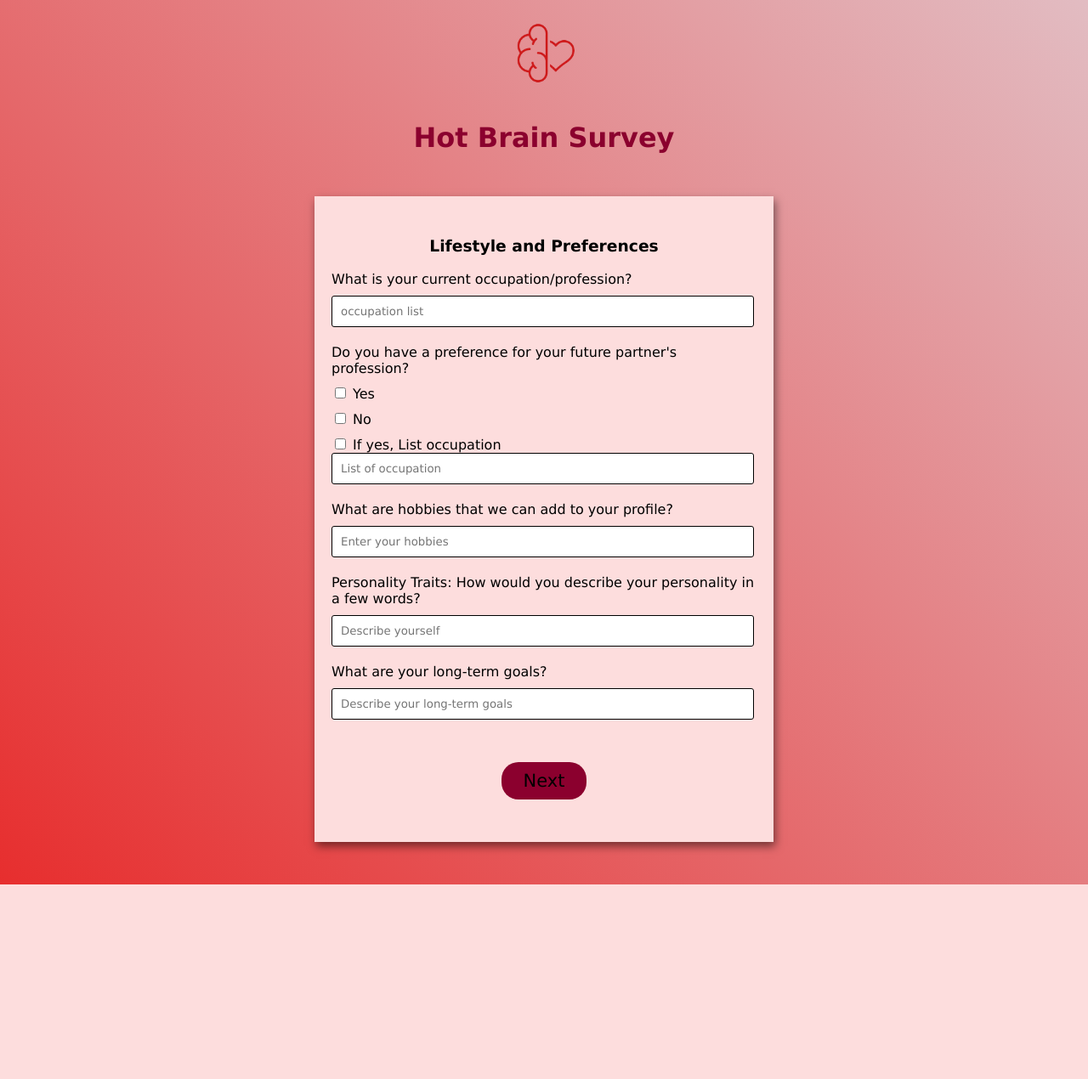
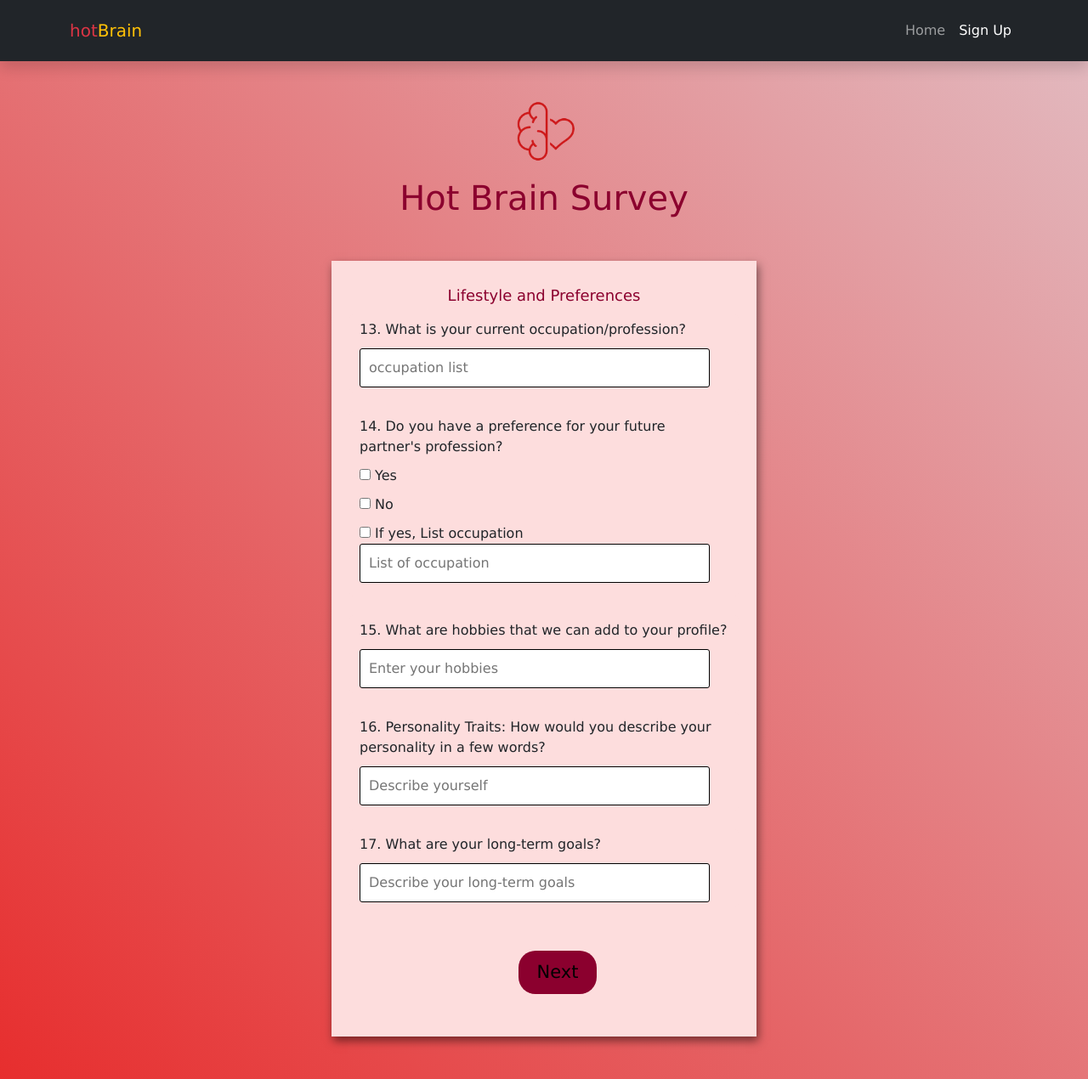
Before and after one commit to efelicidario/hot_Brain, a Python web app: template templates/survey3.html in a window 1280 px wide. Shown: the whole page at 85% size. Before the commit the page ends 1041 px from the top, so only its background shows below. Run offline with Jinja, Linux system fonts and the light colour scheme; the template is opened without the code that fills it, so the values that code supplies are empty.

Commit message:
added nav bar and fixed styles on all survey pages

```diff
--- a/static/survey.css
+++ b/static/survey.css
@@ -13,11 +13,17 @@ form {
     box-shadow: 2px 5px 10px rgba(0, 0, 0, 0.5);
 }
 
+.survey-container{
+    margin-top: 100px;
+}
+
 /* Styling form-control Class */
 .form-control {
     text-align: left;
     margin-bottom: 20px;
     margin-top: 10px;
+    background-color:  #fddddd;
+    border-color:  #fddddd;;
 }
 
 /* Styling form-control Label */
@@ -73,12 +79,6 @@ button and Checkbox */
     background-color: #8b002e;
 }
 
-
-
-
-
-
-
 .submit-button {
     background-color: #242424;
     border: 1px solid #777;
@@ -93,18 +93,15 @@ button and Checkbox */
     padding: 10px 20px; /* Added padding for a wider button */
     cursor: pointer;
     border-radius: 20px; /* Rounded corners for the button */
-
-
-
 }
 
 a{
     color: white;
 }
 
-
 h4 {
     color: #8b002e;
+    font-size:large;
 }
 h1{
     color: #8b002e;
--- a/templates/index.html
+++ b/templates/index.html
@@ -63,11 +63,6 @@
 
             <div class="collapse navbar-collapse" id="navmenu">
                 <ul class="navbar-nav ms-auto">
-                    <!--
-                        <li class="nav-item">
-                            <a href="#learn" class="nav-link">Videos</a>
-                        </li>
-                        -->
                     <li class="nav-item">
                         <a href="{{ url_for('connect') }}" class="nav-link">Connect</a>
                     </li>
@@ -78,7 +73,6 @@
             </div>
         </div>
     </nav>
-
 
     <div class="desktop">
         <div class="div">
--- a/templates/signup.html
+++ b/templates/signup.html
@@ -152,6 +152,7 @@
                 <p>Phone Number:</p>
                 {{ form.phone_number() }}
                 <span></span>
+            </div>
 
                 <div class="txt_field">
                     <p>Username:</p>
--- a/templates/survey3.html
+++ b/templates/survey3.html
@@ -10,12 +10,37 @@
         Build a Survey Form using HTML and CSS
     </title>
     <link rel="icon" href="/static/pics/logo-small.png">
+    <link href="https://cdn.jsdelivr.net/npm/bootstrap@5.3.2/dist/css/bootstrap.min.css" rel="stylesheet"
+    integrity="sha384-T3c6CoIi6uLrA9TneNEoa7RxnatzjcDSCmG1MXxSR1GAsXEV/Dwwykc2MPK8M2HN" crossorigin="anonymous">
     <link rel="stylesheet" href="/static/survey.css" />
 </head>
 
 
 <body>
 
+<nav class="navbar navbar-expand-lg bg-dark navbar-dark py-3 shadow fixed-top">
+    <div class="container">
+        <a href="{{ url_for('index') }}" class="navbar-brand text-danger">hot<span class="text-warning">Brain</span></a>
+
+        <button class="navbar-toggler" type="button" data-bs-toggle="collapse" data-bs-target="#navmenu">
+            <span class="navbar-toggler-icon"></span>
+        </button>
+
+        <div class="collapse navbar-collapse" id="navmenu">
+            <ul class="navbar-nav ms-auto">
+                <li class="nav-item">
+                    <a href="{{ url_for('index') }}" class="nav-link">Home</a>
+                </li>
+                <li class="nav-item">
+                    <a href="{{ url_for('signup') }}" class="nav-link active">Sign Up</a>
+                </li>
+            </ul>
+        </div>
+    </div>
+</nav>
+
+
+<div class="survey-container"></div>
     <img src="/static/pics/clearlogo.png"
      alt="Logo"
      style="height:90; width: 200px;"
@@ -25,17 +50,17 @@
     <!-- Create Form -->
     <form id="form" action="/survey3" method="post">
 
-        <h3>Lifestyle and Preferences</h3>
+        <h4>Lifestyle and Preferences</h4>
 
         <!-- Details -->
         <div class="form-control">
-            <label for="occupation" id="occupation">What is your current occupation/profession?</label>
+            <label for="occupation" id="occupation">13. What is your current occupation/profession?</label>
             <input type="text" name="occupation" id="occupation_name" placeholder="occupation list" />
         </div>
 
 
         <div class="form-control">
-                <label>Do you have a preference for your future partner's profession?</label>
+                <label>14. Do you have a preference for your future partner's profession?</label>
                 <!-- Input Type Checkbox -->
 
                 <label for="inp-1">
@@ -53,19 +78,19 @@
         </div>
 
         <div class="form-control">
-            <label for="hobbies" id="hobbies"> What are hobbies that we can add to your profile?</label>
+            <label for="hobbies" id="hobbies">15. What are hobbies that we can add to your profile?</label>
             <input type="text" name="hobbies" id="hobbies_list" placeholder="Enter your hobbies" />
         </div>
 
 
         <div class="form-control">
-            <label for="personality" id="label-name"> Personality Traits: How would you describe your personality in a few words?</label>
+            <label for="personality" id="label-name">16. Personality Traits: How would you describe your personality in a few words?</label>
             <input type="text" name="personality" id="personality" placeholder="Describe yourself" />
         </div>
 
 
         <div class="form-control">
-            <label for="goals" id="label-name"> What are your long-term goals?</label>
+            <label for="goals" id="label-name">17. What are your long-term goals?</label>
             <input type="text" name="goals" id="goals" placeholder="Describe your long-term goals" />
         </div>
 
@@ -75,6 +100,6 @@
         </div>
 
     </form>
-
+</div>
 </body>
 </html>
```
Also changed, not shown: templates/survey.html (+27 -4 lines), templates/survey2.html (+29 -5 lines), templates/survey4.html (+30 -5 lines). Lines whose indentation alone changed are shown as unchanged.
